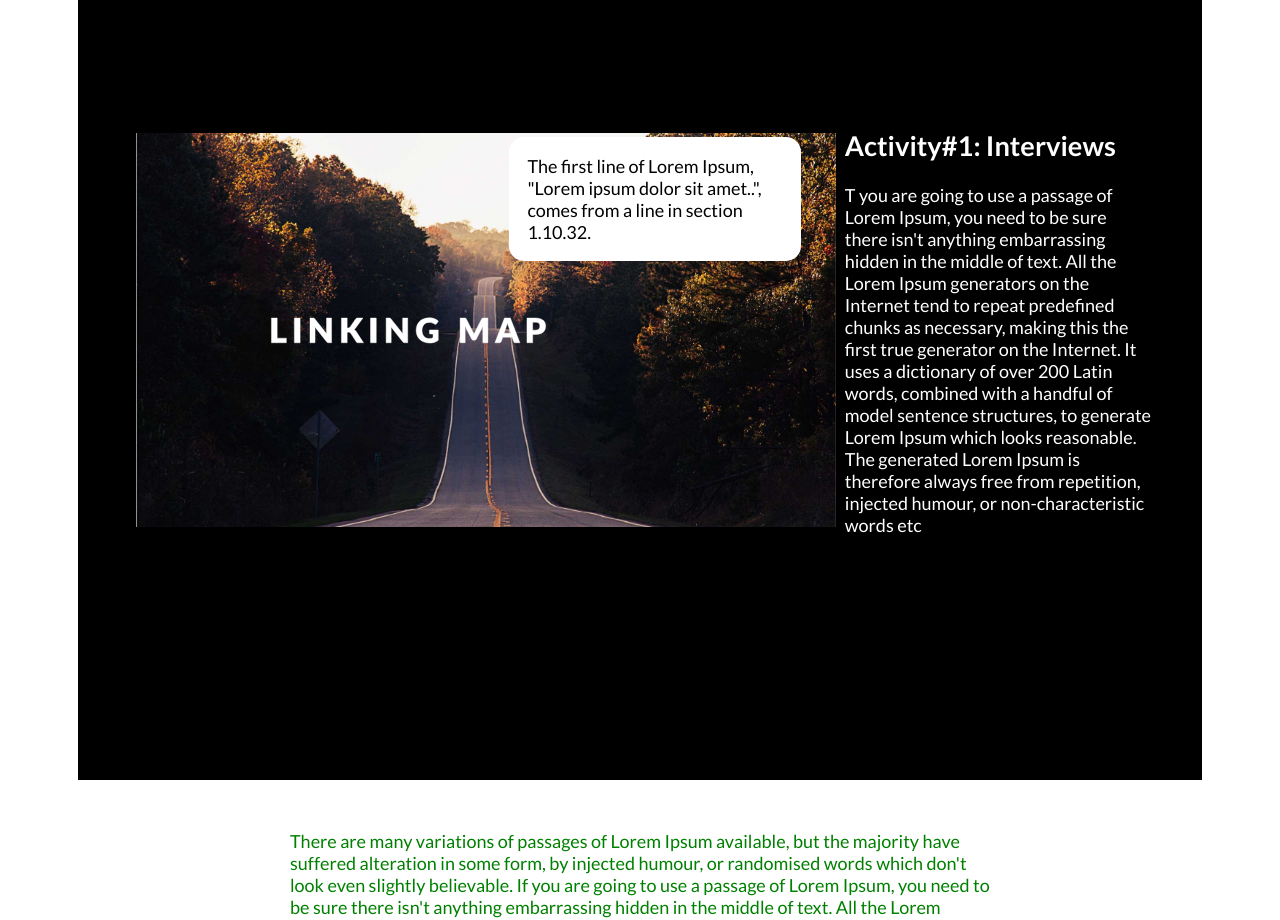
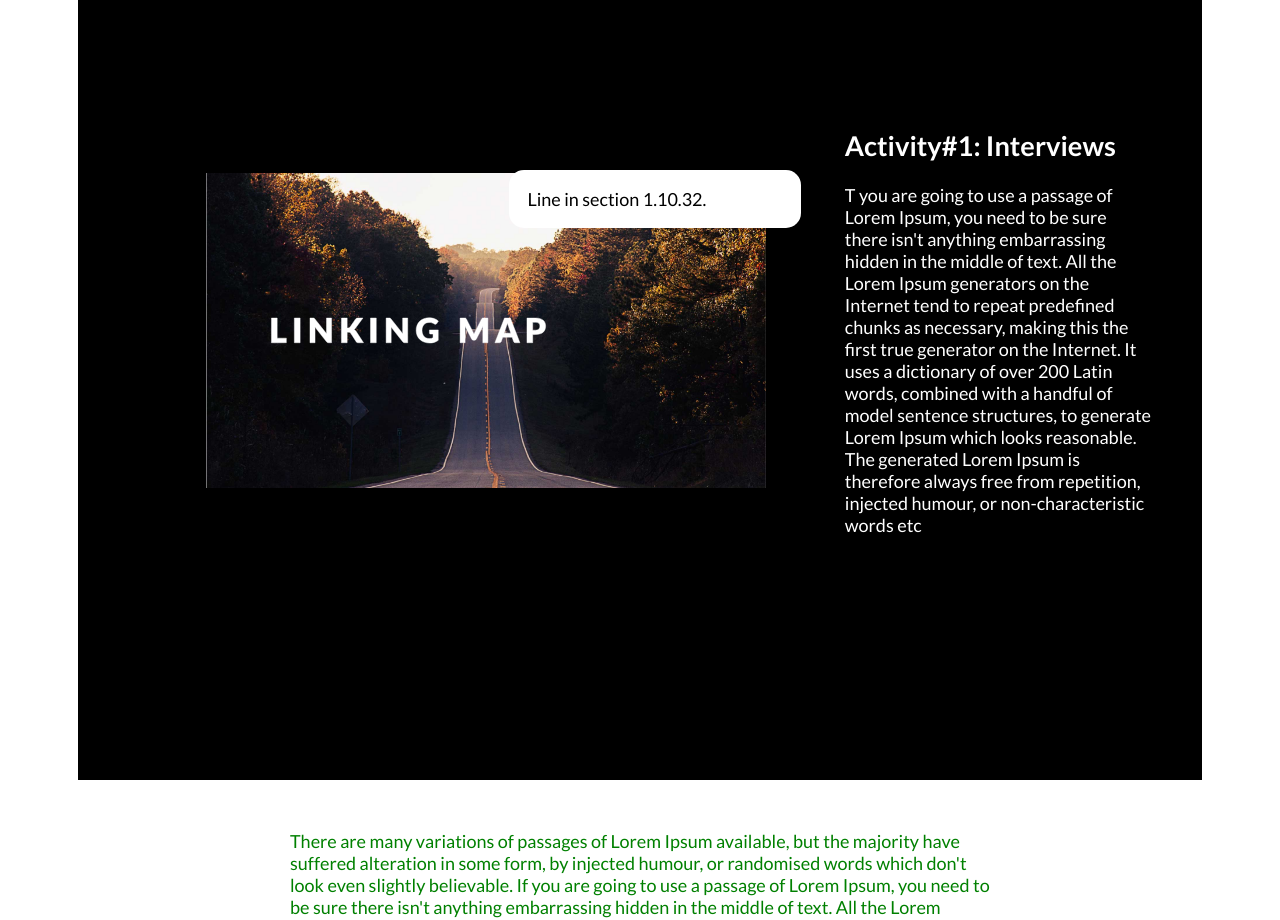
Before and after one commit to MareK985/linking-map, a Nuxt app: page /case-study-expar in a window 1280 px wide. Shown: the part 1020-1940 px from the top of the page. Built offline with nearby package versions, Linux system fonts and the light colour scheme.

Commit message:
Intersection Observer - setup
- issue with the code - document not found????

```diff
--- a/pages/case-study-expar.vue
+++ b/pages/case-study-expar.vue
@@ -19,18 +19,17 @@
             </header>
           </div>
           <div class="cha-text mt-2 left">
-      <img src="~/assets/img/path.jpg" width="400px" alt="image" class="image"/>
-      <p>The first line of Lorem Ipsum, "Lorem ipsum dolor sit amet..", comes from a line in section 1.10.32.
+            <img src="~/assets/img/path.jpg" width="400px" alt="image" class="image amim" data-delay="0s"/>
+            <p class="anim" data-delay=".5s">Line in section 1.10.32.
             </p>
-      <img src="~/assets/img/logo-1.svg" width="400px" alt="symbol" class="symbol"/>
+            <img src="~/assets/img/logo-1.svg" width="400px" alt="symbol" class="symbol anim" data-delay=".7s"/>
           </div>
           <div class="cha-text mt-2 right">
-      <div>
+            <div class="anim" data-delay="1s">
               <h2>Activity#1: Interviews</h2>
               <p>T you are going to use a passage of Lorem Ipsum, you need to be sure there isn't anything embarrassing hidden in the middle of text. All the Lorem Ipsum generators on the Internet tend to repeat predefined chunks as necessary, making this the first true generator on the Internet. It uses a dictionary of over 200 Latin words, combined with a handful of model sentence structures, to generate Lorem Ipsum which looks reasonable. The generated Lorem Ipsum is therefore always free from repetition, injected humour, or non-characteristic words etc
               </p>
             </div>
-
           </div>
         </section>
 
@@ -49,7 +48,23 @@
 </template>
 
 <script>
+//Intersection observer API//
+ //  const images = document.querySelectorAll('.anim');
 
+ //  observer = new IntersectionObserver((entries) => {
+ //    entries.forEach(entry => {
+ //      if(entry.intersectionRatio > 0) {
+//       entry.target.style.animation = `anim1 2s $(entry.target.dataset.delay} forwards ease-out`;
+ //      }
+ //      else {
+ //        entry.target.style.animation = 'none';
+ //      }
+//    })
+// })
+
+// images.forEach(image => {
+//  observer.observe(image)
+// })
 
 
 </script>
@@ -113,8 +128,8 @@ section {
 
     }
     .image {
-      width: 100%;
-      //opacity: 0;
+      width: 80%;
+     // opacity: 0;
     }
     .symbol {
       position:absolute;
@@ -131,6 +146,22 @@ section {
         font-size: 1.7rem;
 
       }
+    }
+
+.anim {
+  // opacity: 0;
+}
+
+@keyframes anim1 {
+  from {
+    transform: translateY(-100px);
+    opacity: 0;
+  }
+  to {
+    transform: translateY(0);
+    opacity: 1;
+  }
+
 }
 
 }
--- a/pages/index.vue
+++ b/pages/index.vue
@@ -68,10 +68,6 @@
 </template>
 
 <script>
-
-export default {
-
-}
 </script>
 
 <style>
```
Lines whose indentation alone changed are shown as unchanged.
